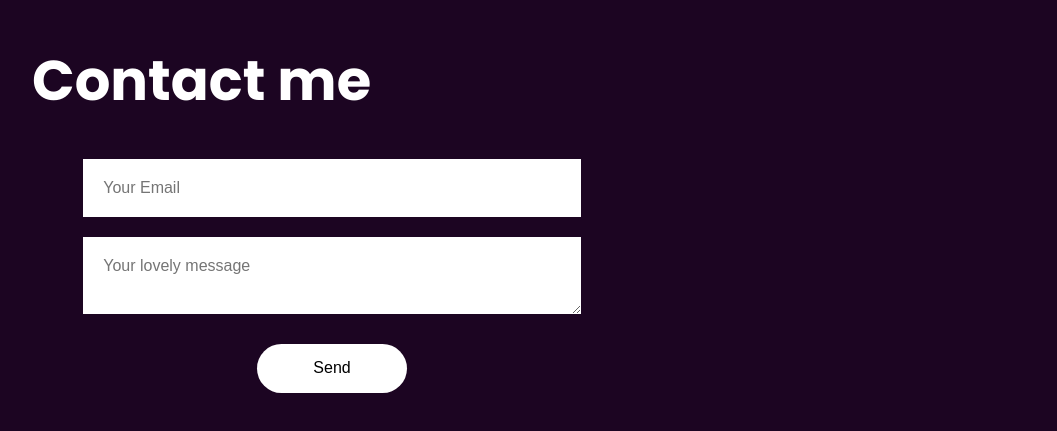
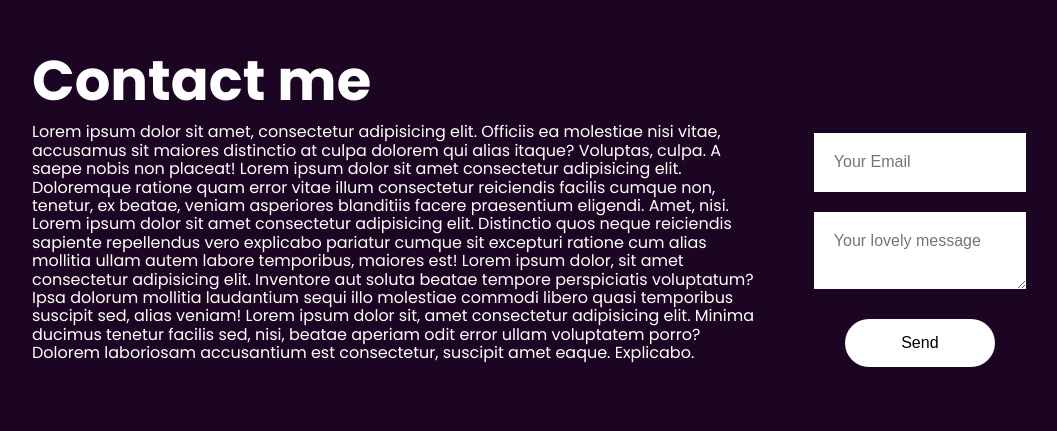
Before and after one commit to lordcsomi/lordcsomi.github.io, a plain HTML site: page index.html in a window 1280 px wide. Shown: the part 4260-4691 px from the top of the page, without its empty margins (68-1125 px from the left). Drawn offline with Linux system fonts and the light colour scheme; a web font is replaced by a local one.

Commit message:
contact me form new flex

```diff
--- a/css/style.css
+++ b/css/style.css
@@ -181,10 +181,15 @@ section img {
   margin-bottom: 10px;
 }
 
+.fifth-inner {
+  display: flex;
+}
+
 form {
   display: flex;
   flex-direction: column;
   padding: 2vw 4vw;
+  padding-top: 0;
   width: 90%;
   max-width: 600px;
   border-radius: 10px;
--- a/index.html
+++ b/index.html
@@ -125,15 +125,20 @@
 	</div>
 	<div id="contact" class="fifth">
 		<h2>Contact me</h2>
-		<form
-		action="https://formspree.io/f/xgedbjre"
-		method="POST"
-		>
-			<input type="email" name="email" placeholder="Your Email">
-			<textarea name="message" placeholder="Your lovely message"></textarea>
-		<!-- your other form fields go here -->
-		<button type="submit">Send</button>
-		</form>
+		<div class="fifth-inner">
+			<div class="fifth-inner-left">
+				<p>Lorem ipsum dolor sit amet, consectetur adipisicing elit. Officiis ea molestiae nisi vitae, accusamus sit maiores distinctio at culpa dolorem qui alias itaque? Voluptas, culpa. A saepe nobis non placeat! Lorem ipsum dolor sit amet consectetur adipisicing elit. Doloremque ratione quam error vitae illum consectetur reiciendis facilis cumque non, tenetur, ex beatae, veniam asperiores blanditiis facere praesentium eligendi. Amet, nisi. Lorem ipsum dolor sit amet consectetur adipisicing elit. Distinctio quos neque reiciendis sapiente repellendus vero explicabo pariatur cumque sit excepturi ratione cum alias mollitia ullam autem labore temporibus, maiores est! Lorem ipsum dolor, sit amet consectetur adipisicing elit. Inventore aut soluta beatae tempore perspiciatis voluptatum? Ipsa dolorum mollitia laudantium sequi illo molestiae commodi libero quasi temporibus suscipit sed, alias veniam! Lorem ipsum dolor sit, amet consectetur adipisicing elit. Minima ducimus tenetur facilis sed, nisi, beatae aperiam odit error ullam voluptatem porro? Dolorem laboriosam accusantium est consectetur, suscipit amet eaque. Explicabo.</p>
+			</div>
+			<div class="fifth-inner-right">
+				<form action="https://formspree.io/f/xgedbjre" method="POST">
+					<input type="email" name="email" placeholder="Your Email">
+					<textarea name="message" placeholder="Your lovely message"></textarea>
+				<button type="submit">Send</button>
+				</form>
+			</div>
+
+		</div>
+	</div>
 
 </body>
 </html>
```
